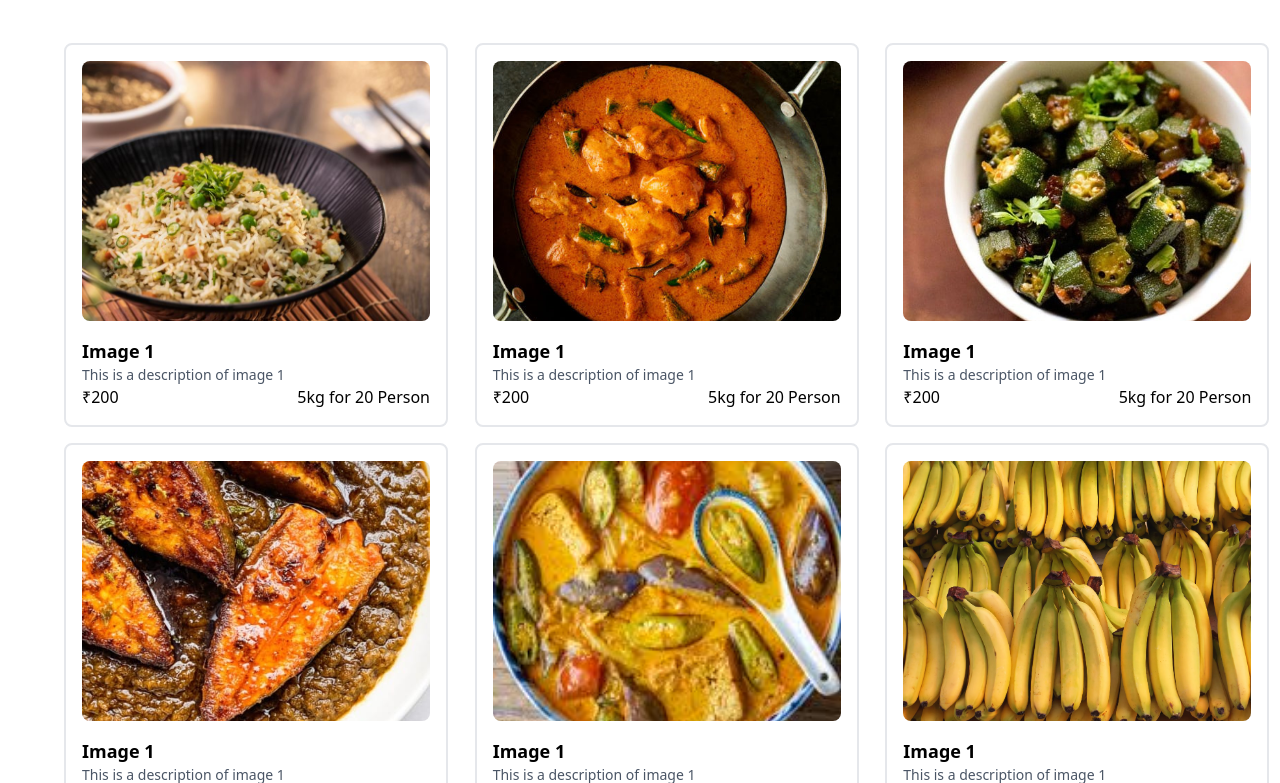
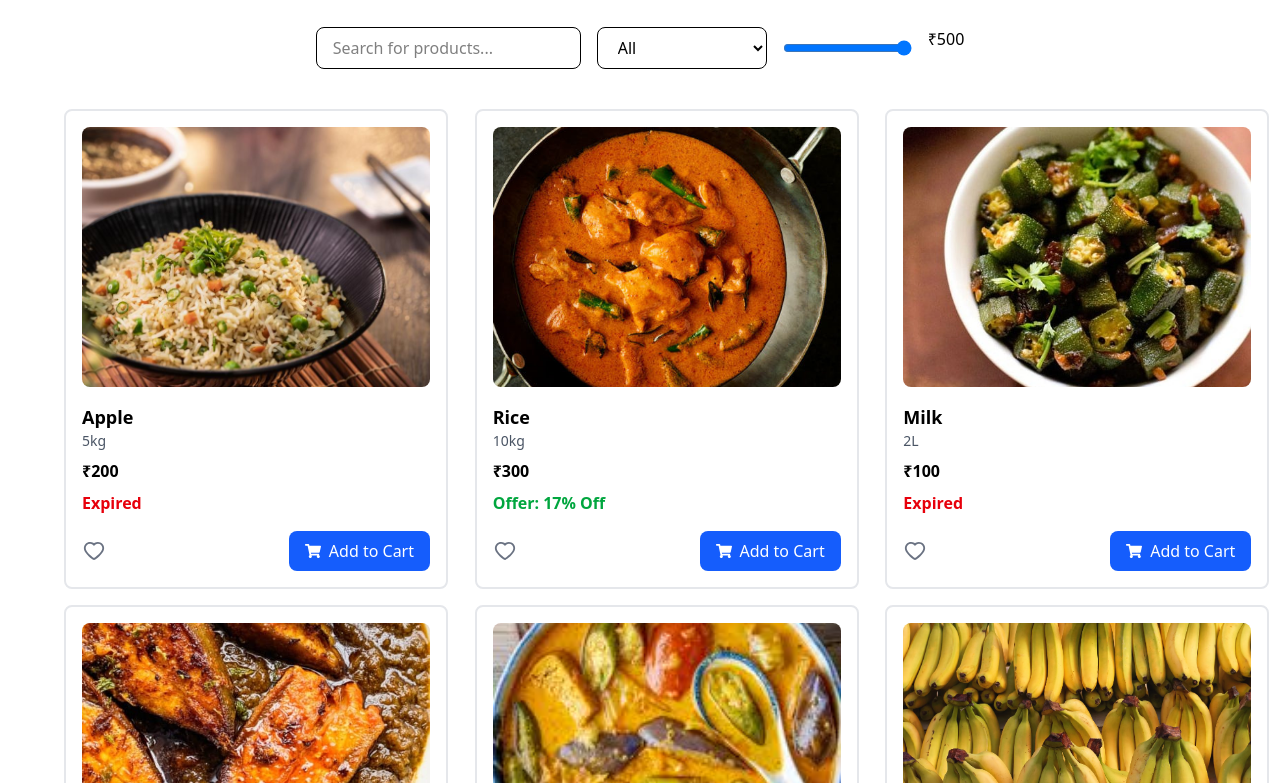
Before and after one commit to Shivam-821/food-sync, a React (Vite) app in the folder Frontend/: page / in a window 1280 px wide. Shown: the part 1097-1880 px from the top of the page. Built offline with nearby package versions, Linux system fonts and the light colour scheme; no server answers.

Commit message:
home edited

```diff
--- a/Frontend/src/Components/Blocks.jsx
+++ b/Frontend/src/Components/Blocks.jsx
@@ -1,4 +1,4 @@
-import React from "react";
+import React, { useState } from "react";
 import f1 from "../assets/f1.jpg";
 import f2 from "../assets/f2.jpg";
 import f3 from "../assets/f3.jpg";
@@ -6,121 +6,289 @@ import f4 from "../assets/f4.jpg";
 import f5 from "../assets/f5.jpeg";
 import f6 from "../assets/f6.webp";
 import { useTranslation } from "react-i18next";
+import { AiOutlineHeart, AiFillHeart } from "react-icons/ai";
+import { FaShoppingCart } from "react-icons/fa";
 
-const Blocks = () => {
-  const { i18n, t } = useTranslation();
+const products = [
+  {
+    id: 1,
+    image: f1,
+    name: "Apple",
+    price: 200,
+    quantity: "5kg",
+    type: "Perishable",
+    expiryDate: "2024-03-15",
+  },
+  {
+    id: 2,
+    image: f2,
+    name: "Rice",
+    price: 300,
+    quantity: "10kg",
+    type: "Non-Perishable",
+    expiryDate: "2025-06-30",
+  },
+  {
+    id: 3,
+    image: f3,
+    name: "Milk",
+    price: 100,
+    quantity: "2L",
+    type: "Perishable",
+    expiryDate: "2024-03-10",
+  },
+  {
+    id: 4,
+    image: f4,
+    name: "Tomato",
+    price: 150,
+    quantity: "4kg",
+    type: "Perishable",
+    expiryDate: "2024-03-08",
+  },
+  {
+    id: 5,
+    image: f5,
+    name: "Wheat Flour",
+    price: 250,
+    quantity: "8kg",
+    type: "Non-Perishable",
+    expiryDate: "2025-05-20",
+  },
+  {
+    id: 6,
+    image: f6,
+    name: "Potato",
+    price: 180,
+    quantity: "6kg",
+    type: "Perishable",
+    expiryDate: "2024-04-15",
+  },
+  {
+    id: 6,
+    image: f6,
+    name: "Potato",
+    price: 180,
+    quantity: "6kg",
+    type: "Perishable",
+    expiryDate: "2024-04-15",
+  },
+  {
+    id: 7,
+    image: f1,
+    name: "Orange",
+    price: 120,
+    quantity: "3kg",
+    type: "Perishable",
+    expiryDate: "2024-03-12",
+  },
+  {
+    id: 8,
+    image: f2,
+    name: "Pulses",
+    price: 220,
+    quantity: "5kg",
+    type: "Non-Perishable",
+    expiryDate: "2025-07-15",
+  },
+  {
+    id: 9,
+    image: f3,
+    name: "Cheese",
+    price: 350,
+    quantity: "1kg",
+    type: "Perishable",
+    expiryDate: "2024-03-18",
+  },
+  {
+    id: 10,
+    image: f4,
+    name: "Carrot",
+    price: 90,
+    quantity: "2kg",
+    type: "Perishable",
+    expiryDate: "2024-03-10",
+  },
+  {
+    id: 11,
+    image: f5,
+    name: "Sugar",
+    price: 110,
+    quantity: "4kg",
+    type: "Non-Perishable",
+    expiryDate: "2025-08-20",
+  },
+  {
+    id: 12,
+    image: f6,
+    name: "Onion",
+    price: 140,
+    quantity: "3kg",
+    type: "Perishable",
+    expiryDate: "2024-04-02",
+  },
+];
+
+const Blocks = ({ addToCart }) => {
+  const { t } = useTranslation();
+  const [selectedProduct, setSelectedProduct] = useState(null);
+  const [wishlist, setWishlist] = useState([]);
+  const [cart, setCart] = useState({});
+  const [searchTerm, setSearchTerm] = useState("");
+  const [filterType, setFilterType] = useState("");
+  const [priceRange, setPriceRange] = useState([0, 500]);
+
+  // Handle Wishlist Toggle
+  const toggleWishlist = (product) => {
+    setWishlist((prev) =>
+      prev.includes(product.id)
+        ? prev.filter((id) => id !== product.id)
+        : [...prev, product.id]
+    );
+  };
+
+  // Handle Add to Cart with Quantity Selector
+  const handleAddToCart = (product) => {
+    setCart((prevCart) => ({
+      ...prevCart,
+      [product.id]: (prevCart[product.id] || 0) + 1,
+    }));
+    addToCart(product);
+  };
+
+  // Filtered Products
+  const filteredProducts = products.filter(
+    (product) =>
+      product.name.toLowerCase().includes(searchTerm.toLowerCase()) &&
+      (filterType === "" || product.type === filterType) &&
+      product.price >= priceRange[0] &&
+      product.price <= priceRange[1]
+  );
+
   return (
     <div>
-      <div className="text-center mt-10 text-5xl font-bold font-serif text-">
+      {/* Title */}
+      <div className="text-center mt-10 text-5xl font-bold font-serif">
         {t("Food You Should Purchase")}
       </div>
-      <div className="text-center mt-4 text-5xl font-bold font-serif text-">
+      <div className="text-center mt-4 text-5xl font-bold font-serif">
         {t("Before it Wastes")}
       </div>
+
+      {/* Search & Filters */}
+      <div className="flex justify-center mt-6 space-x-4">
+        <input
+          type="text"
+          placeholder="Search for products..."
+          className="border px-4 py-2 rounded-lg"
+          value={searchTerm}
+          onChange={(e) => setSearchTerm(e.target.value)}
+        />
+
+        <select
+          className="border px-4 py-2 rounded-lg"
+          value={filterType}
+          onChange={(e) => setFilterType(e.target.value)}
+        >
+          <option value="">All</option>
+          <option value="Perishable">Perishable</option>
+          <option value="Non-Perishable">Non-Perishable</option>
+        </select>
+
+        <input
+          type="range"
+          min="0"
+          max="500"
+          value={priceRange[1]}
+          onChange={(e) => setPriceRange([0, Number(e.target.value)])}
+          className="cursor-pointer"
+        />
+        <span>₹{priceRange[1]}</span>
+      </div>
+
+      {/* Product Grid */}
       <div className="ml-16 grid grid-cols-1 md:grid-cols-2 lg:grid-cols-3 gap-4 mt-10">
-        <div className="w-sm p-4 border-2 border-gray-200 rounded-lg hover:shadow-lg hover:border-gray-400 hover:transition-transform hover:duration-500 ">
+        {filteredProducts.map((product) => (
+          <div
+            key={product.id}
+            className="w-sm p-4 border-2 border-gray-200 rounded-lg hover:shadow-lg transition-transform duration-500"
+          >
             <img
-            className="w-full h-65 object-cover rounded-lg"
-            src={f1}
-            alt="Image 1"
+              className="w-full h-65 object-cover rounded-lg cursor-pointer"
+              src={product.image}
+              alt={product.name}
+              onClick={() => setSelectedProduct(product)}
             />
-          <div>
-            <h2 className="text-lg font-bold mt-4">Image 1</h2>
-            <p className="text-sm text-gray-600">
-              This is a description of image 1
-            </p>
-            <div className="flex justify-between">
-              <div>₹200</div>
-              <div>5kg for 20 Person</div>
+
+            <div className="mt-4">
+              <h2 className="text-lg font-bold">{product.name}</h2>
+              <p className="text-sm text-gray-600">{product.quantity}</p>
+              <div className="flex justify-between mt-2">
+                <div className="font-bold">₹{product.price}</div>
               </div>
             </div>
+
+            {/* Discount Tag */}
+            {new Date(product.expiryDate) < new Date() ? (
+              <div className="text-red-600 font-bold mt-2">Expired</div>
+            ) : (
+              <div className="text-green-600 font-bold mt-2">
+                Offer: {Math.floor(Math.random() * 20 + 5)}% Off
               </div>
-        <div className="w-sm p-4 border-2 border-gray-200 rounded-lg hover:shadow-lg hover:border-gray-400 hover:transition-transform hover:duration-500">
-          <img
-            className="w-full h-65 object-cover rounded-lg"
-            src={f2}
-            alt="Image 2"
-          />
-          <div>
-            <h2 className="text-lg font-bold mt-4">Image 1</h2>
-            <p className="text-sm text-gray-600">
-              This is a description of image 1
-            </p>
-            <div className="flex justify-between">
-              <div>₹200</div>
-              <div>5kg for 20 Person</div>
+            )}
+
+            {/* Wishlist & Add to Cart */}
+            <div className="flex justify-between items-center mt-4">
+              <button onClick={() => toggleWishlist(product)}>
+                {wishlist.includes(product.id) ? (
+                  <AiFillHeart className="text-red-500 text-2xl" />
+                ) : (
+                  <AiOutlineHeart className="text-gray-500 text-2xl" />
+                )}
+              </button>
+
+              <button
+                className="bg-blue-600 text-white px-4 py-2 rounded-lg flex items-center"
+                onClick={() => handleAddToCart(product)}
+              >
+                <FaShoppingCart className="mr-2" /> Add to Cart
+              </button>
             </div>
           </div>
+        ))}
       </div>
-        <div className="w-sm p-4 border-2 border-gray-200 rounded-lg hover:shadow-lg hover:border-gray-400 hover:transition-transform hover:duration-500">
+
+      {/* Product Detail Modal */}
+      {selectedProduct && (
+        <div
+          className="fixed inset-0 flex items-center justify-center bg-black bg-opacity-50 z-50"
+          onClick={() => setSelectedProduct(null)}
+        >
+          <div
+            className="bg-white p-6 rounded-lg shadow-lg w-96"
+            onClick={(e) => e.stopPropagation()}
+          >
+            <h2 className="text-xl font-bold mb-2">{selectedProduct.name}</h2>
             <img
-            className="w-full h-65 object-cover rounded-lg"
-            src={f3}
-            alt="Image 3"
+              src={selectedProduct.image}
+              alt={selectedProduct.name}
+              className="w-full h-48 object-cover rounded-lg mb-4"
             />
-          <div>
-            <h2 className="text-lg font-bold mt-4">Image 1</h2>
-            <p className="text-sm text-gray-600">
-              This is a description of image 1
+            <p className="text-sm text-gray-600">{selectedProduct.quantity}</p>
+            <p className="text-sm font-semibold">
+              Price: ₹{selectedProduct.price}
             </p>
-            <div className="flex justify-between">
-              <div>₹200</div>
-              <div>5kg for 20 Person</div>
+            <p className="text-sm">Type: {selectedProduct.type}</p>
+            <p className="text-sm">Expiry Date: {selectedProduct.expiryDate}</p>
+            <button
+              className="mt-4 bg-red-600 text-white px-4 py-2 rounded-lg"
+              onClick={() => setSelectedProduct(null)}
+            >
+              Close
+            </button>
           </div>
         </div>
-        </div>
-        <div className="w-sm p-4 border-2 border-gray-200 rounded-lg hover:shadow-lg hover:border-gray-400 hover:transition-transform hover:duration-500">
-          <img
-            className="w-full h-65 object-cover rounded-lg"
-            src={f4}
-            alt="Image 4"
-          />
-          <div>
-            <h2 className="text-lg font-bold mt-4">Image 1</h2>
-            <p className="text-sm text-gray-600">
-              This is a description of image 1
-            </p>
-            <div className="flex justify-between">
-              <div>₹200</div>
-              <div>5kg for 20 Person</div>
-            </div>
-          </div>
-        </div>
-        <div className="w-sm p-4 border-2 border-gray-200 rounded-lg hover:shadow-lg hover:border-gray-400 hover:transition-transform hover:duration-500">
-          <img
-            className="w-full h-65 object-cover rounded-lg"
-            src={f5}
-            alt="Image 5"
-          />
-          <div>
-            <h2 className="text-lg font-bold mt-4">Image 1</h2>
-            <p className="text-sm text-gray-600">
-              This is a description of image 1
-            </p>
-            <div className="flex justify-between">
-              <div>₹200</div>
-              <div>5kg for 20 Person</div>
-            </div>
-          </div>
-        </div>
-        <div className="w-sm p-4 border-2 border-gray-200 rounded-lg hover:shadow-lg hover:border-gray-400 hover:transition-transform hover:duration-500">
-          <img
-            className="w-full h-65 object-cover rounded-lg"
-            src={f6}
-            alt="Image 6"
-          />
-          <div>
-            <h2 className="text-lg font-bold mt-4">Image 1</h2>
-            <p className="text-sm text-gray-600">
-              This is a description of image 1
-            </p>
-            <div className="flex justify-between">
-              <div>₹200</div>
-              <div>5kg for 20 Person</div>
-            </div>
-          </div>
-        </div>
-      </div>
+      )}
     </div>
   );
 };
```
Lines whose indentation alone changed are shown as unchanged.
